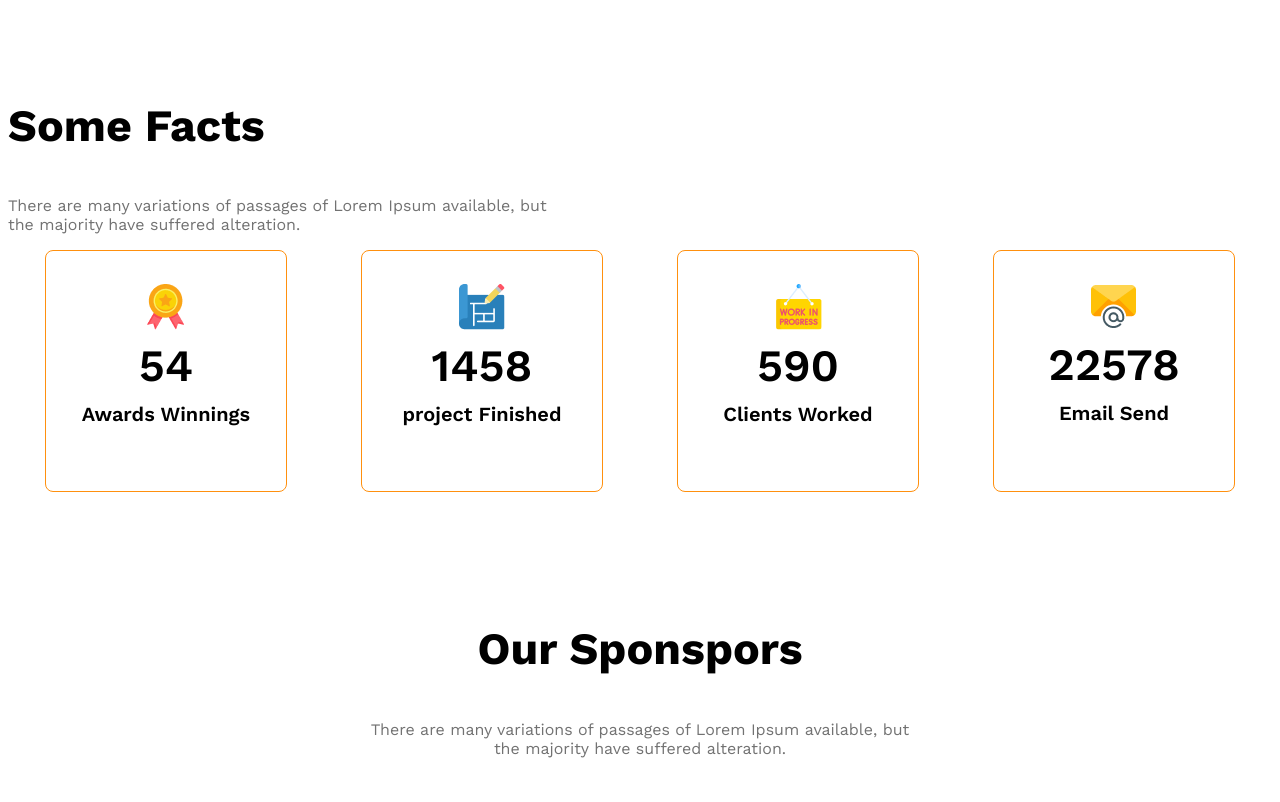
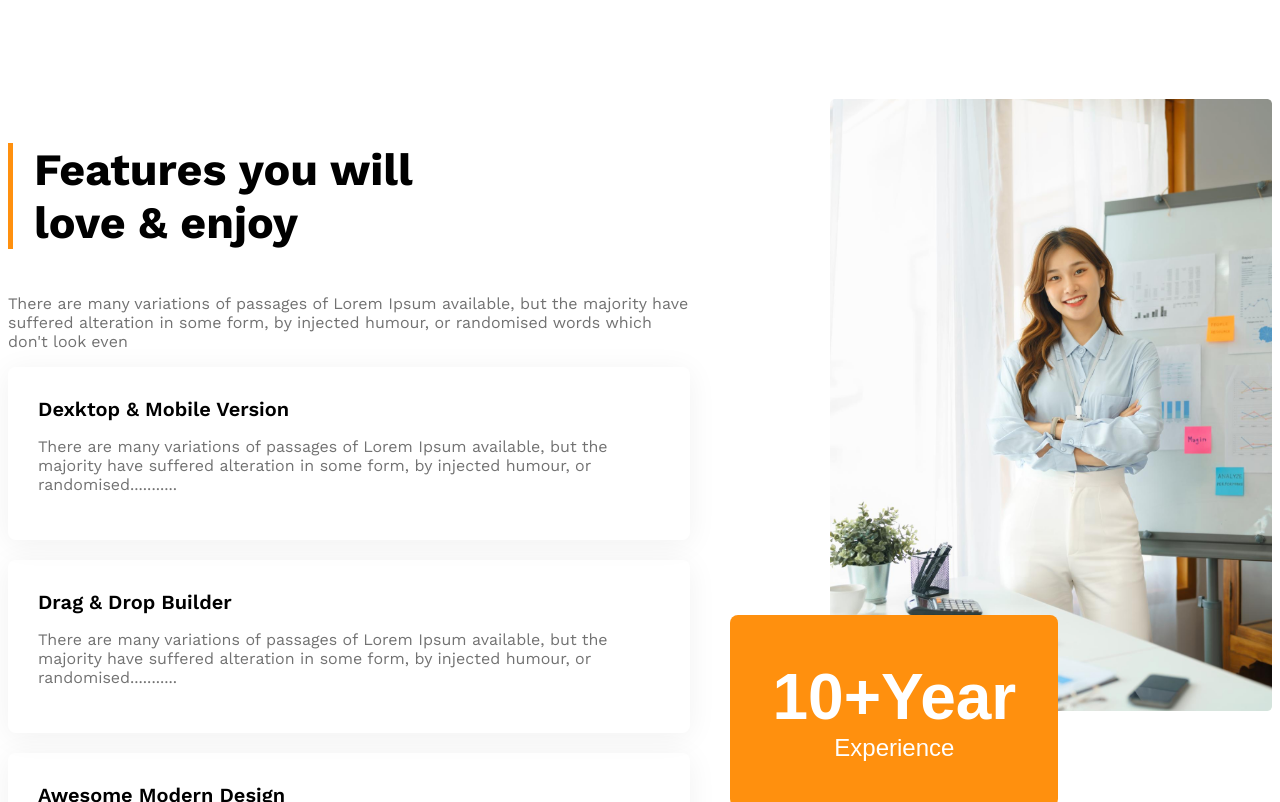
Before and after one commit to RakibHossen-Dev/-g3-architect-website-, a plain HTML site: page index.html in a window 1280 px wide. Shown: the part 1960-2762 px from the top of the page. Drawn offline with nearby package versions, Linux system fonts and the light colour scheme.

Commit message:
full website done

```diff
--- a/index.html
+++ b/index.html
@@ -65,6 +65,61 @@
         </div>
       </section>
 
+      <!-------------Features section start---------------->
+      <section class="features display-flex">
+        <div>
+          <h3 id="features-section-title" class="section-title">
+            Features you will <br />
+            love & enjoy
+          </h3>
+          <p class="text-light-gray">
+            There are many variations of passages of Lorem Ipsum available, but
+            the majority have suffered alteration in some form, by injected
+            humour, or randomised words which don't look even
+          </p>
+          <!-- ------ features-card-container ----- -->
+          <div class="features-card">
+            <h3 class="features-title">Dexktop & Mobile Version</h3>
+            <p class="text-light-gray">
+              There are many variations of passages of Lorem Ipsum available,
+              but the majority have suffered alteration in some form, by
+              injected humour, or randomised...........
+            </p>
+          </div>
+          <div class="features-card">
+            <h3 class="features-title">Drag & Drop Builder</h3>
+            <p class="text-light-gray">
+              There are many variations of passages of Lorem Ipsum available,
+              but the majority have suffered alteration in some form, by
+              injected humour, or randomised...........
+            </p>
+          </div>
+          <div class="features-card">
+            <h3 class="features-title">Awesome Modern Design</h3>
+            <p class="text-light-gray">
+              There are many variations of passages of Lorem Ipsum available,
+              but the majority have suffered alteration in some form, by
+              injected humour, or randomised...........
+            </p>
+          </div>
+          <div class="features-card">
+            <h3 class="features-title">Super Easy to Edit</h3>
+            <p class="text-light-gray">
+              There are many variations of passages of Lorem Ipsum available,
+              but the majority have suffered alteration in some form, by
+              injected humour, or randomised...........
+            </p>
+          </div>
+        </div>
+        <div class="featured-architect">
+          <img src="images/architect.png" alt="" />
+          <button id="experience-badge" class="btn-primary">
+            <span id="experience-year">10+Year</span>
+            <br />
+            <span>Experience</span>
+          </button>
+        </div>
+      </section>
       <!-- some facts -->
       <section>
         <h3 class="section-title">Some Facts</h3>
@@ -121,6 +176,8 @@
         </div>
       </section>
     </main>
-    <footer></footer>
+    <footer class="text-gray">
+      <p>All rights reserved copyright@2023 startup landing page design</p>
+    </footer>
   </body>
 </html>
--- a/style.css
+++ b/style.css
@@ -143,11 +143,56 @@ main {
 .sponsor-company img {
   filter: grayscale(100%);
 }
+.our-sponsors {
+  margin-bottom: 100px;
+}
+/* features-section-style */
+
+.features {
+  gap: 140px;
+}
+
+#features-section-title {
+  border-left: 5px solid #ff900e;
+  padding-left: 21px;
+}
+.features-card {
+  padding: 30px;
+  box-shadow: 0 4px 30px 0 rgba(0, 0, 0, 0.06);
+  margin-bottom: 20px;
+  border-radius: 8px;
+}
+.features-card .features-title {
+  font-weight: 600;
+  font-size: 1.25rem;
+  margin-top: 0px;
+  margin-bottom: 0px;
+}
+#experience-badge {
+  padding: 45px 42px;
+  font-size: 1.5rem;
+  font-weight: 500;
+  margin-left: -100px;
+  margin-top: -100px;
+}
+#experience-year {
+  font-size: 4rem;
+  font-weight: 700;
+}
+.featured-architect img {
+  width: 100%;
+}
+footer {
+  background-color: #fff4e7;
+  text-align: center;
+  padding: 30px 410px;
+}
 /* Responsive degin */
 
 @media screen and (max-width: 576px) {
   .navbar,
   .nav-links,
+  .features,
   .teams {
     flex-direction: column;
     gap: 15px;
@@ -170,13 +215,25 @@ main {
     margin-left: 0px;
     text-align: center;
   }
+  #experience-badge {
+    margin-top: 30px;
+    margin-left: 30px;
+  }
+  footer {
+    padding: 10px 20px;
+  }
 }
 
 /* medium size device */
 
 @media screen and (min-width: 577px) and (max-width: 992px) {
-  .teams {
+  .teams,
+  .features {
     flex-direction: column;
+  }
+  #experience-badge {
+    margin-top: 30px;
+    margin-left: 30px;
   }
   .our-features {
     margin: 50px auto;
@@ -189,4 +246,7 @@ main {
     gap: 50px;
     justify-items: center;
   }
+  footer {
+    padding: 15px 30px;
+  }
 }
```
